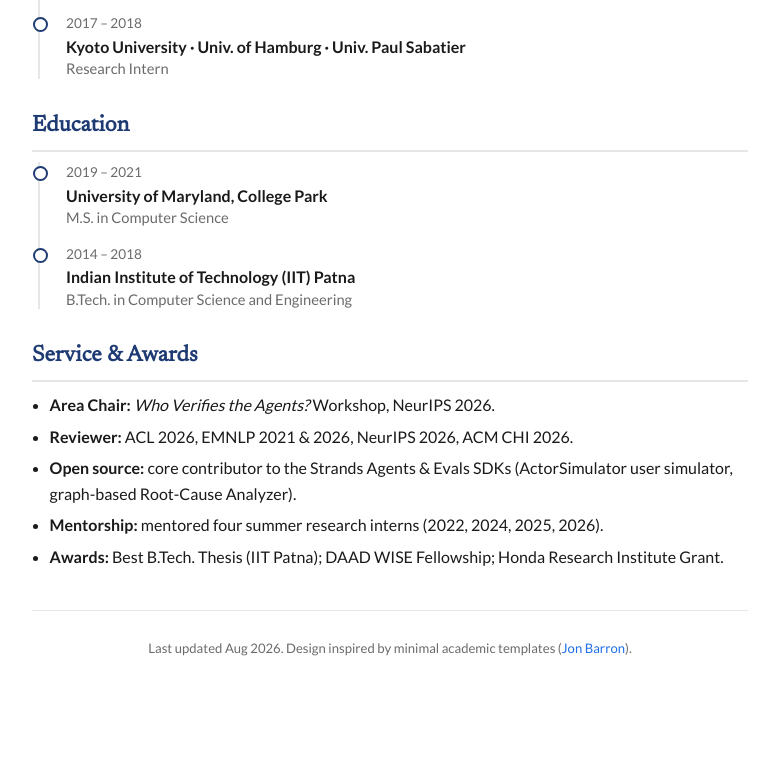
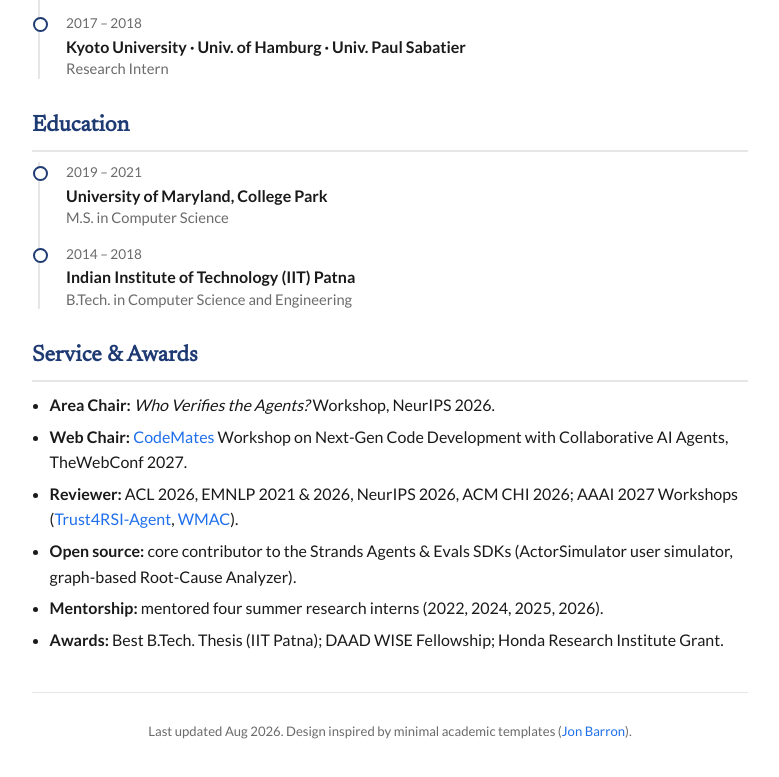
Before and after one commit to iyamabhishek/iyamabhishek.github.io, a plain HTML site: page index.html in a window 1280 px wide. Shown: the part 3446-4223 px from the top of the page, without its empty margins (250-1029 px from the left). Before the commit the page ends 4182 px from the top, so only its background shows below. Drawn offline with Linux system fonts and the light colour scheme.

Commit message:
Add CodeMates web chair and AAAI 2027 workshop reviewing to Service
Co-Authored-By: Claude Opus 5.5 <noreply@anthropic.com>

```diff
--- a/index.html
+++ b/index.html
@@ -239,7 +239,8 @@
     <h2>Service &amp; Awards</h2>
     <ul class="plain">
       <li><strong>Area Chair:</strong> <em>Who Verifies the Agents?</em> Workshop, NeurIPS 2026.</li>
-      <li><strong>Reviewer:</strong> ACL 2026, EMNLP 2021 &amp; 2026, NeurIPS 2026, ACM CHI 2026.</li>
+      <li><strong>Web Chair:</strong> <a href="https://sites.google.com/view/codemates2027">CodeMates</a> Workshop on Next-Gen Code Development with Collaborative AI Agents, TheWebConf 2027.</li>
+      <li><strong>Reviewer:</strong> ACL 2026, EMNLP 2021 &amp; 2026, NeurIPS 2026, ACM CHI 2026; AAAI 2027 Workshops (<a href="https://trust4rsi-agent.github.io/AAAI2027/">Trust4RSI-Agent</a>, <a href="https://multiagents.org/2027/">WMAC</a>).</li>
       <li><strong>Open source:</strong> core contributor to the Strands Agents &amp; Evals SDKs (ActorSimulator user simulator, graph-based Root-Cause Analyzer).</li>
       <li><strong>Mentorship:</strong> mentored four summer research interns (2022, 2024, 2025, 2026).</li>
       <li><strong>Awards:</strong> Best B.Tech. Thesis (IIT Patna); DAAD WISE Fellowship; Honda Research Institute Grant.</li>
```
